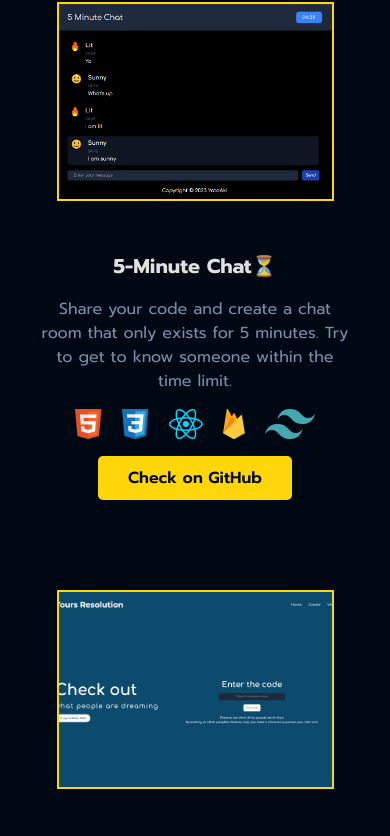
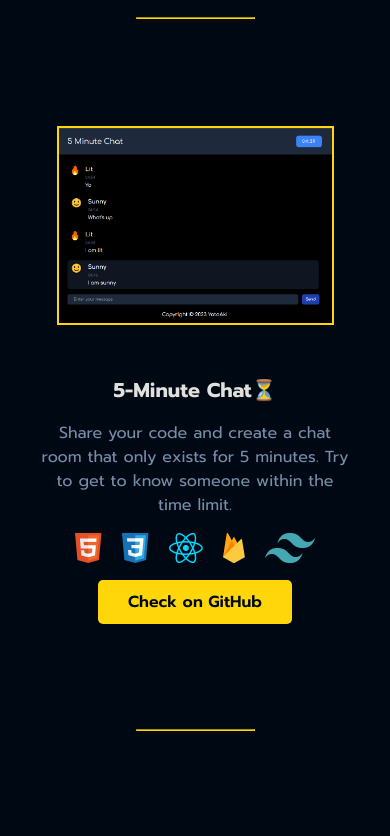
Before and after one commit to YatootaY/my-portfolio, a React (Create React App) app: page / in a window 390 px wide. Shown: the part 1674-2510 px from the top of the page. Built offline with nearby package versions, Linux system fonts and the light colour scheme; a web font is replaced by a local one.

Commit message:
Added Line between ProjectUI

```diff
--- a/src/Components/toolComponents/ProjectUI.css
+++ b/src/Components/toolComponents/ProjectUI.css
@@ -3,7 +3,7 @@
     justify-content: space-between;
     align-items: center;
     gap:50px;
-    padding-bottom: 100px;
+    margin: 100px 0;
     transition-duration: 0.2s;
 }
 
@@ -42,10 +42,20 @@
     margin-bottom: 20px;
 }
 
-@media  screen and (max-width: 1100px) {
+hr{
+    display: inline-block;
+    border-color: var(--yellow);
+    width: 30vw;
+    margin: 0 ;
+}
+.lineRight{
+    text-align: right;
+}
 
+.lineLeft{
+    text-align: left;
+}
 
-}
 
 @media  screen and (max-width: 800px) {
 
@@ -74,5 +84,13 @@
         font-size: var(--smallest);
     }
 
+    .lineRight{
+        text-align: center;
+    }
+
+    .lineLeft{
+        text-align: center;
+    }
+
 
 }
--- a/src/Components/toolComponents/ProjectUI.js
+++ b/src/Components/toolComponents/ProjectUI.js
@@ -100,15 +100,28 @@ const ProjectUI = (props) => {
         <>
             {
                 props.direction === "right" ?
-                <div className="ProjectUI rightProject">
+                <>
+                    <div className="ProjectUI rightProject">
                     <ImageUI imgSrc={props.pic} width={400} height={300}/>
                     {rightTextGenerater()}
-                </div>
+                    </div>
+                    <div className="lineRight">
+                        <hr/>
+                    </div>
+
+                </>
+
                 :
-                <div className="ProjectUI leftProject">
+                <>
+                    <div className="ProjectUI leftProject">
                     {leftTextGenerater()}
                     <ImageUI imgSrc={props.pic} width={400} height={300}/>
-                </div>
+                    </div>
+                    <div className="lineLeft">
+                        <hr/>
+                    </div>
+                </>
+
             }
 
 
```
